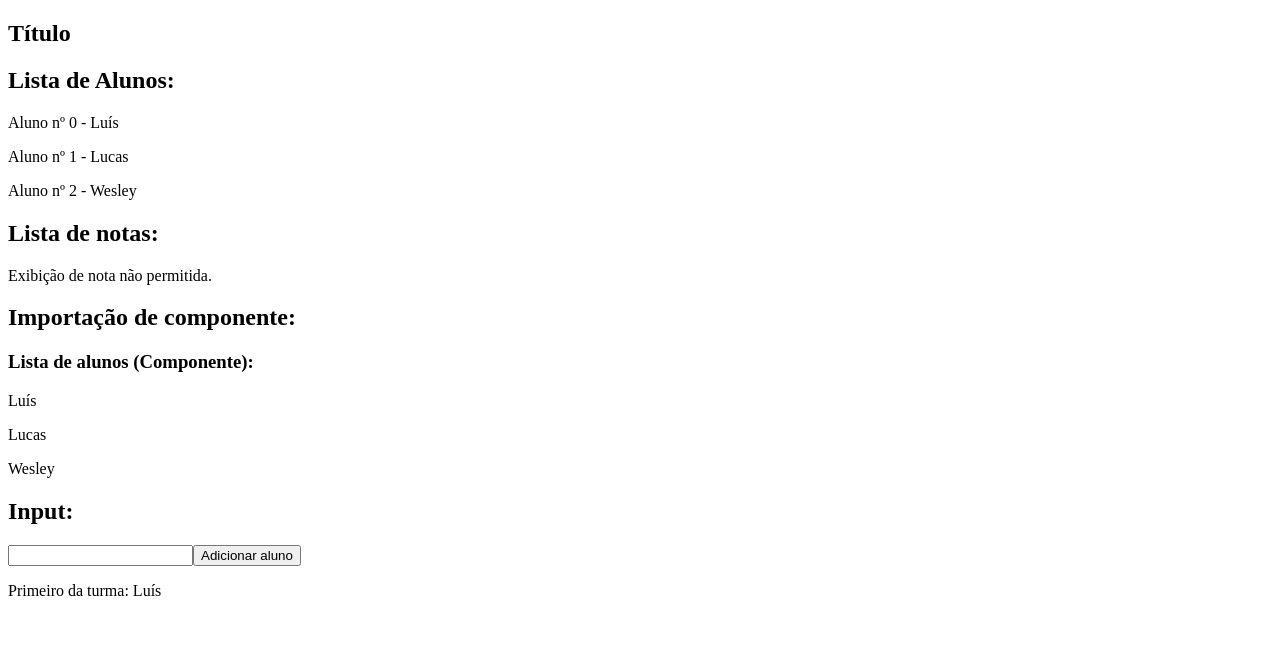
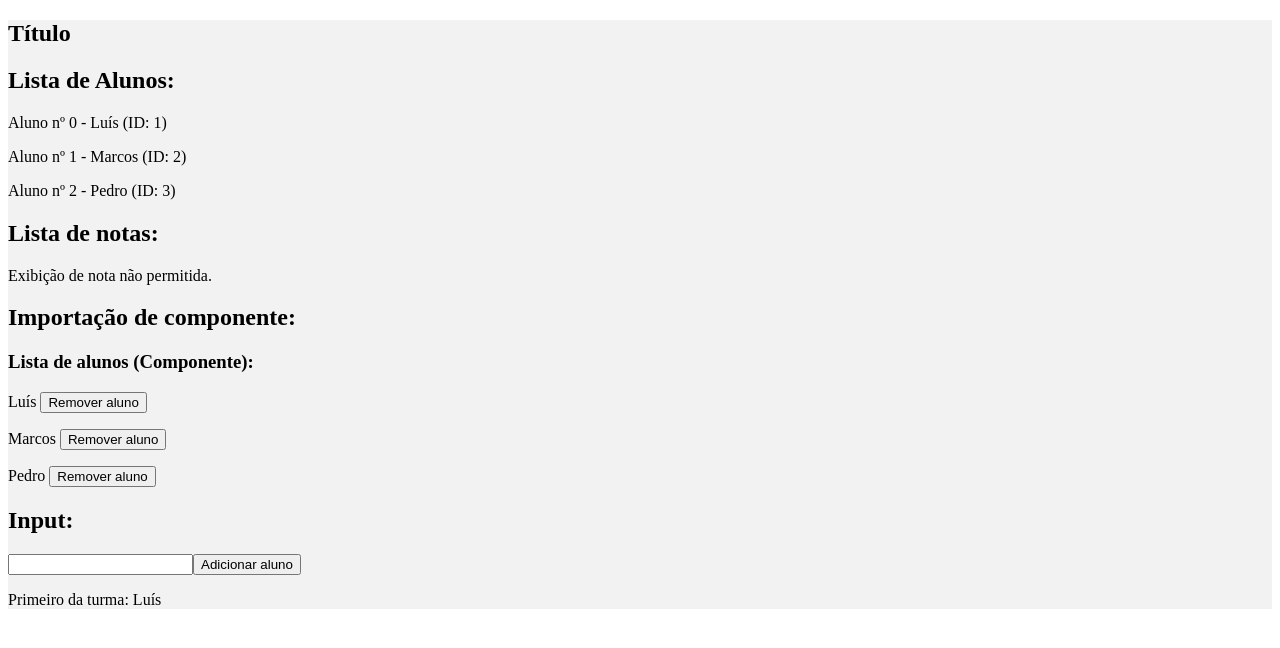
Before and after one commit to LuAlbertoni/Oficina-Introducao-Vue-16-09, a Nuxt app: page / in a window 1280 px wide. Shown: the top 648 px of the page. Built offline with nearby package versions, Linux system fonts and the light colour scheme.

Commit message:
Alterações

```diff
--- a/components/alunos.vue
+++ b/components/alunos.vue
@@ -1,7 +1,7 @@
 <template>
     <div>
         <h3>Lista de alunos (Componente):</h3>
-        <p v-for="aluno in lista">{{aluno}}</p>
+        <p v-for="aluno in lista">{{aluno.name}} <button>Remover aluno</button></p>
 
     </div>
 </template>
@@ -11,7 +11,7 @@ export default {
     name: "alunos",
     props: {
         lista: {
-            type: Array,
+            type: Object,
             required: true
         }
     }
--- a/pages/index.vue
+++ b/pages/index.vue
@@ -3,7 +3,7 @@
     <h1>Título</h1>
 
     <h2>Lista de Alunos:</h2>
-    <p v-for="(aluno, index) in listaAlunos" :key="index">Aluno nº {{index}} - {{aluno}}</p>
+    <p v-for="(aluno, index) in listaAlunos" :key="index">Aluno nº {{index}} - {{aluno.name}} (ID: {{aluno.id}})</p>
 
     <h2>Lista de notas:</h2>
     <div v-if="exibirNotas === true">
@@ -14,13 +14,13 @@
     </div>
 
     <h2>Importação de componente:</h2>
-    <Alunos :lista="listaAlunos" />
+    <Alunos :lista="listaAlunos" @remover="removerAluno()"/>
 
     <h2>Input:</h2>
     <input type="text" v-model="aluno" />
     <button @click="addAluno(aluno)">Adicionar aluno</button>
 
-    <p>Primeiro da turma: {{priemiroDaTurma}}</p>
+    <p>Primeiro da turma: {{priemiroDaTurma.name}}</p>
   </section>
 </template>
 
@@ -37,7 +37,20 @@ export default {
   data() {
     return {
       aluno: "",
-      listaAlunos: ["Luís", "Lucas", "Wesley"],
+
+      listaAlunos: [{
+        id: '1',
+        name: 'Luís',
+      },
+      {
+        id: '2',
+        name: 'Marcos',
+      },
+      {
+        id: '3',
+        name: 'Pedro',
+      }],
+
       listaNotas: [5, 9, 2],
       exibirNotas: false
     }
@@ -47,6 +60,9 @@ export default {
       this.listaAlunos.push(aluno),
         this.aluno = ""
     },
+    removerAluno(aluno) {
+      alert(`Remover aluno: ${aluno}`)
+    }
   },
   computed: {
     priemiroDaTurma() {
@@ -64,5 +80,8 @@ export default {
 </script>
 
 <style>
-
+section {
+  background-color: #f2f2f2;
+  color: black;
+}
 </style>
```
